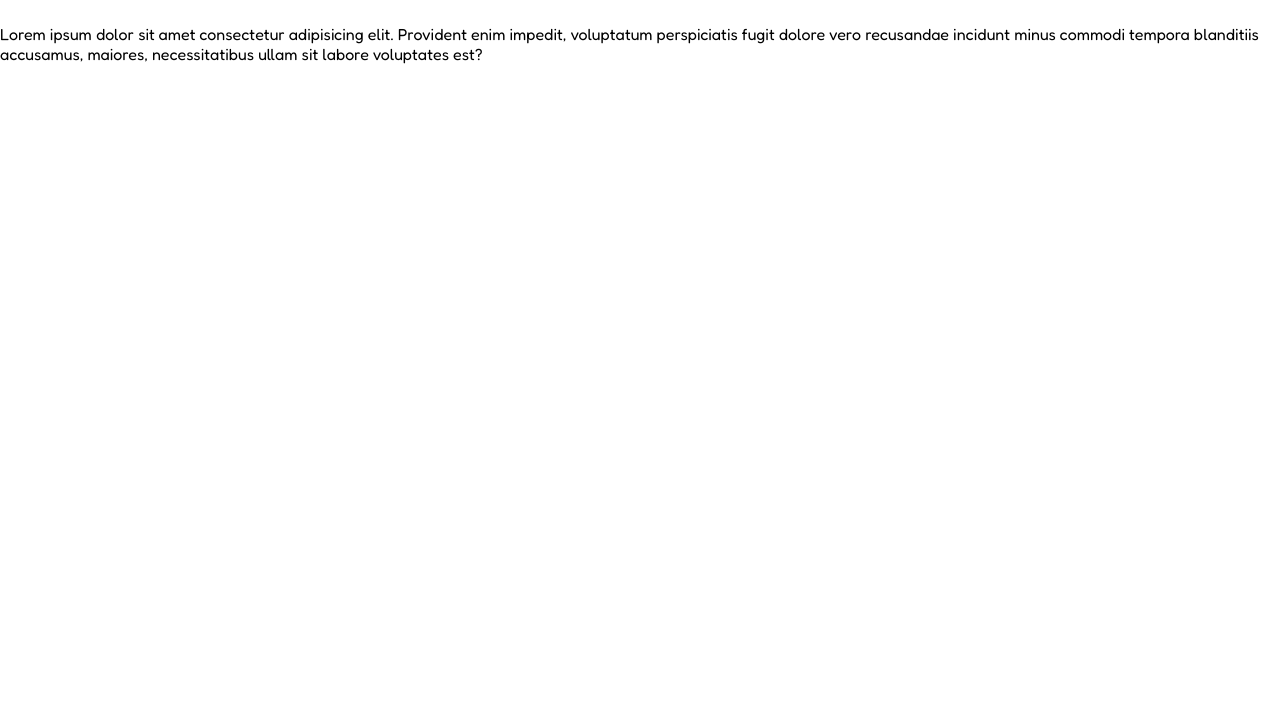
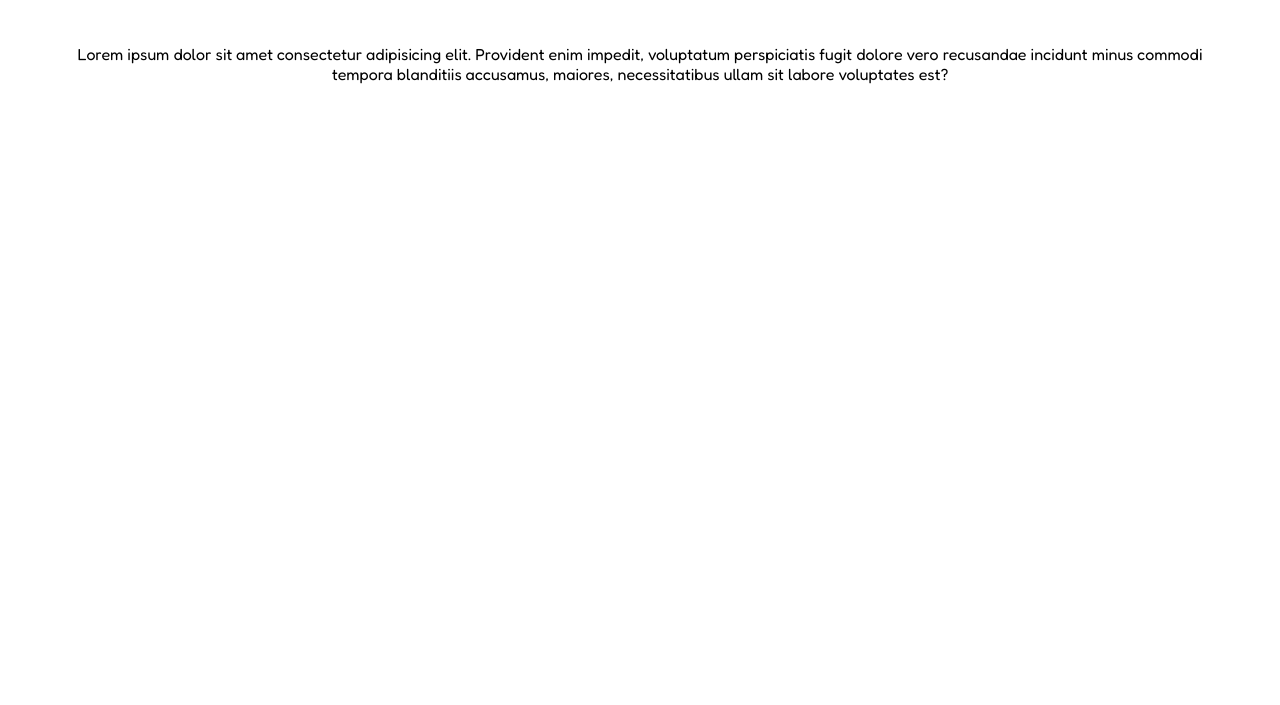
Before and after one commit to FusaroFederico/html-css-flex-cards, a plain HTML site: page index.html in a window 1280 px wide. Shown: the part 95-800 px from the top of the page. Drawn offline with Linux system fonts and the light colour scheme.

Commit message:
add: main and .description style to style.css .

```diff
--- a/css/style.css
+++ b/css/style.css
@@ -15,9 +15,25 @@ body {
     font-style: normal;
 }
 
+/*******
+HEADER
+*******/
 h1 {
     text-transform: capitalize;
     margin: 40px 0;
     text-align: center;
     color: #e53170;
 }
+
+/******
+MAIN
+******/
+main {
+    margin: 0 auto;
+    padding-top: 20px;
+    width: 1144px;
+}
+
+.description {
+    text-align: center;
+}
```
